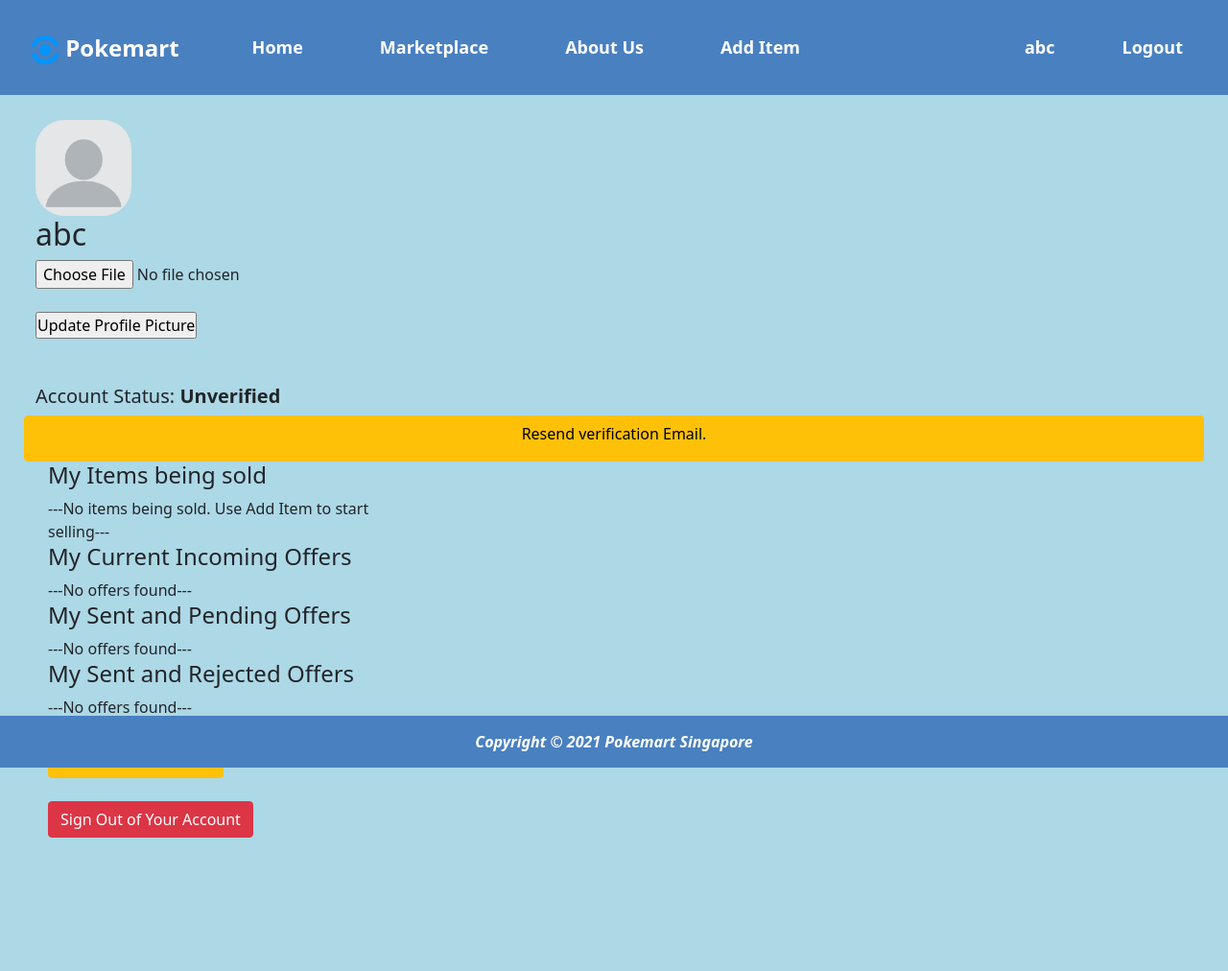
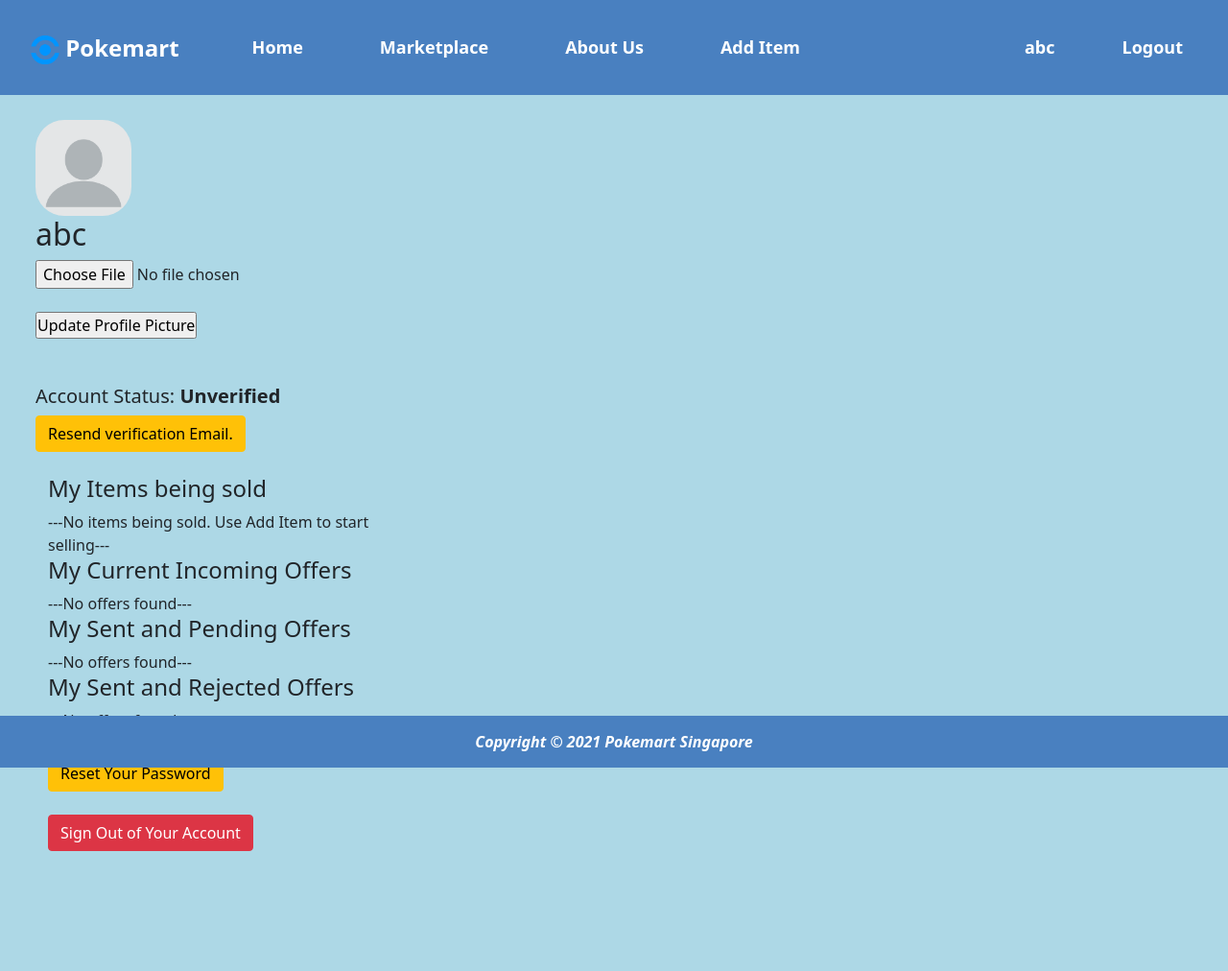
Before and after one commit to lopmade/1004-Web, a PHP site: page /profile.php in a window 1280 px wide. Shown: the whole page at 96% size. Before the commit the page ends 873 px from the top, so only its background shows below. Run offline with PHP 8.4, Linux system fonts and the light colour scheme; a user stored in the database is signed in; data comes from the database, SQL or seed files in the repository; data that the repository does not hold is empty.

Commit message:
button css update

```diff
--- a/profile.php
+++ b/profile.php
@@ -282,17 +282,19 @@
                     <br><br>
                     <div class="row">
                         <h5 class="ml-2">Account Status: <?php echo "<b>" . $status . "</b>"; ?></h5>
-
-                        <?php
-                        if ($status == 'Unverified') {
-                            ?>
-                            <br><a href="email_resend.php" class="btn btn-warning">Resend verification Email.</a>
-                            <?php
-                        }
-                        ?>
-                        <br><br>
                     </div>
                 </div>
+
+                <?php
+                if ($status == 'Unverified') {
+                    ?>
+                    <div id='verifybutton' class="container-fluid">
+                        <a href="email_resend.php" class="btn btn-warning">Resend verification Email.</a>
+                    </div>
+                    <?php
+                }
+                ?>
+                <br>
                 <div id ="content" class="container-fluid">
                     <div class="row">
                         <h4>My Items being sold</h4>
```
